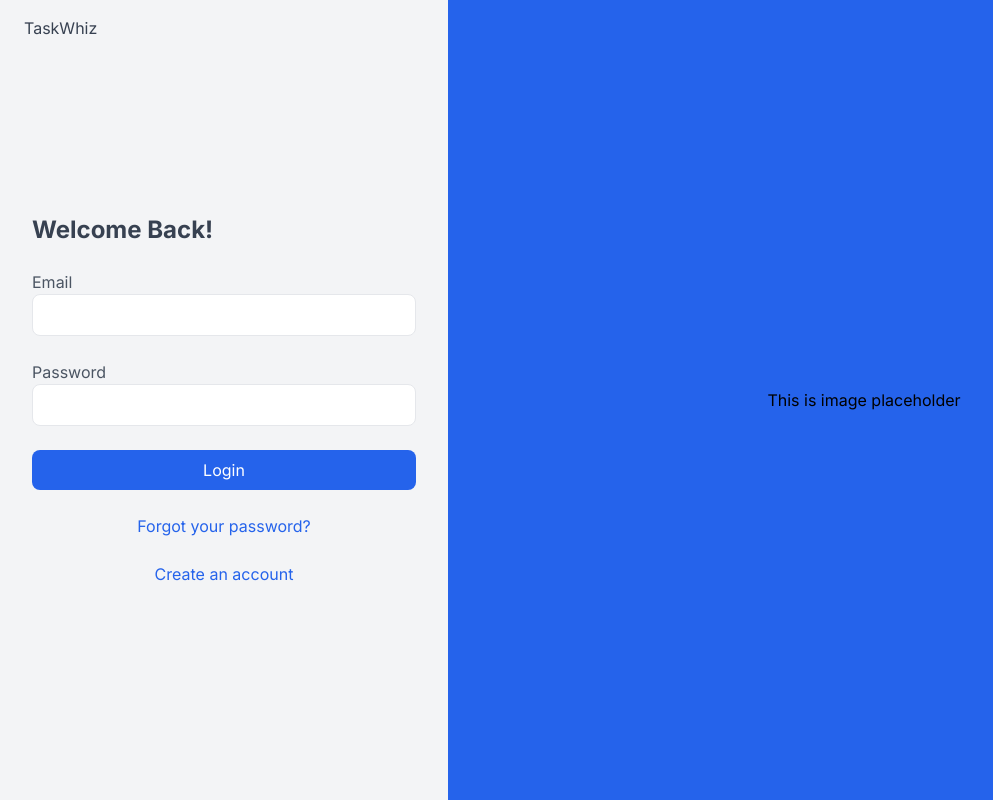
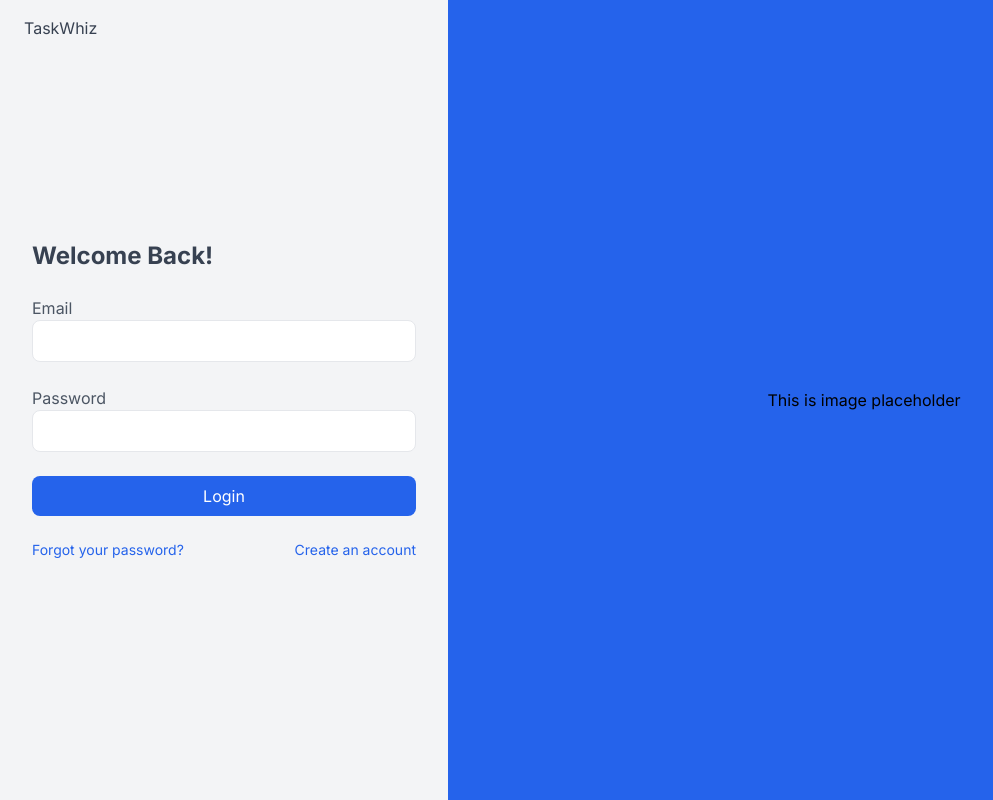
Before and after one commit to chrysspegenia/taskwhiz, a Next.js app: page /login in a window 1280 px wide. Shown: the whole page, without its empty margins (0-993 px from the left). Built offline with nearby package versions, Linux system fonts and the light colour scheme.

Commit message:
Modify forgot password and registration links layout

```diff
--- a/app/(account)/login/page.tsx
+++ b/app/(account)/login/page.tsx
@@ -91,18 +91,20 @@ export default function LoginPage() {
             {pending ? "Loading..." : "Login"}
           </button>
 
+          <div className="flex flex-col md:flex-row justify-between">
             <Link
               href={"password_reset"}
-            className="block text-center text-blue-600 hover:underline"
+              className="block text-center text-blue-600 hover:underline text-sm"
             >
               Forgot your password?
             </Link>
             <Link
               href={"registration"}
-            className="block text-center text-blue-600 hover:underline"
+              className="mt-2 md:mt-0 block text-center text-blue-600 hover:underline text-sm"
             >
               Create an account
             </Link>
+          </div>
         </form>
       </section>
 
```
Lines whose indentation alone changed are shown as unchanged.
